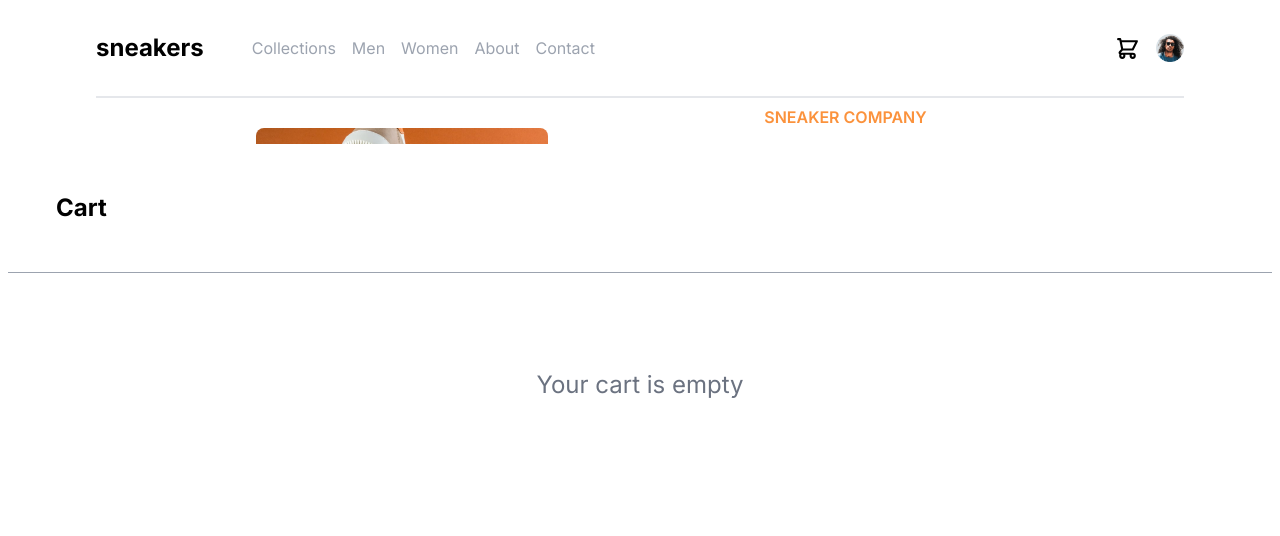
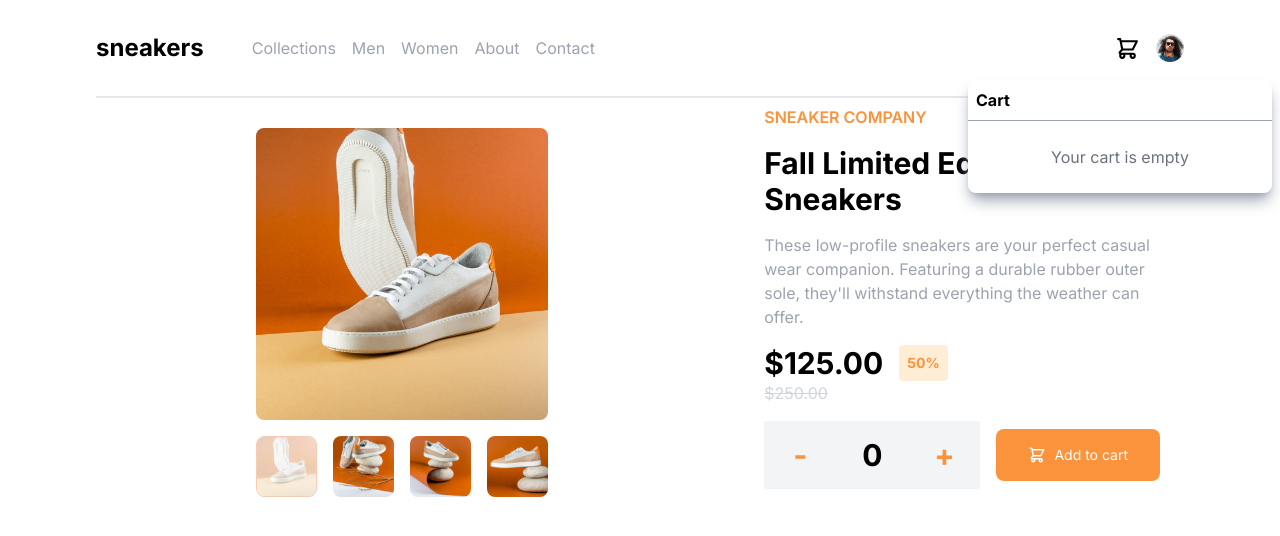
Before and after one commit to Nicholas-Abell/FM_Product_Page, a Next.js app: page / in a window 1280 px wide. Shown: the top 536 px of the page. Built offline with nearby package versions, Linux system fonts and the light colour scheme.

Commit message:
cart modal for lg screens

```diff
--- a/app/components/cart/Modal.tsx
+++ b/app/components/cart/Modal.tsx
@@ -4,12 +4,12 @@ type ModalProps = {};
 
 const Modal: React.FC<ModalProps> = () => {
   return (
-    <div className="w-full absolute top-36 left-0 z-30 px-2">
-      <div className="w-full bg-white rounded-lg">
-        <h2 className=" border-b border-gray-400 font-bold p-12 text-2xl">
+    <div className="w-full lg:w-[320px] absolute lg:fixed top-36 lg:top-20 lg:right-0 z-30 px-2">
+      <div className="w-full bg-white rounded-lg shadow-lg shadow-gray-400">
+        <h2 className=" border-b border-gray-400 font-bold p-12 lg:p-2 text-2xl lg:text-base">
           Cart
         </h2>
-        <p className="text-center text-gray-500 py-24 text-2xl">
+        <p className="text-center text-gray-500 py-24 lg:py-6 text-2xl lg:text-base">
           Your cart is empty
         </p>
       </div>
```
